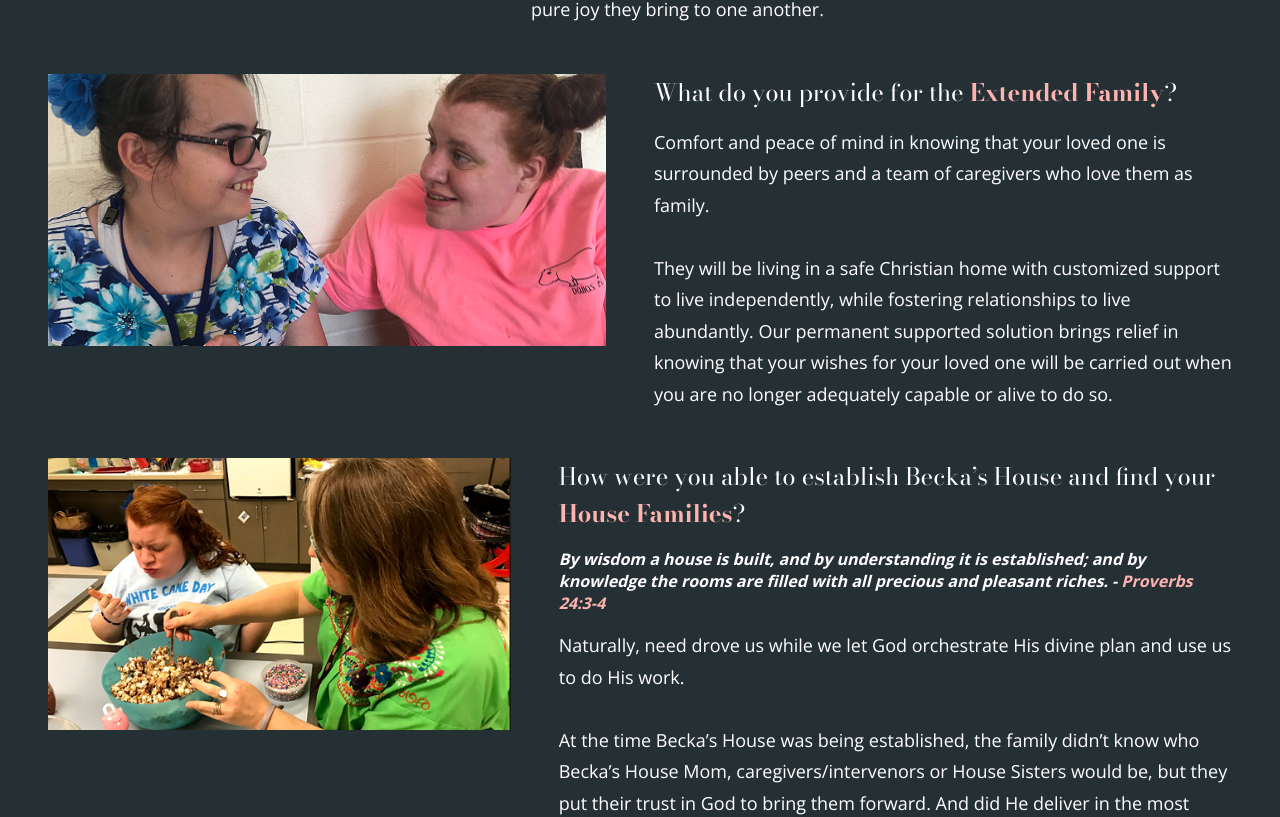
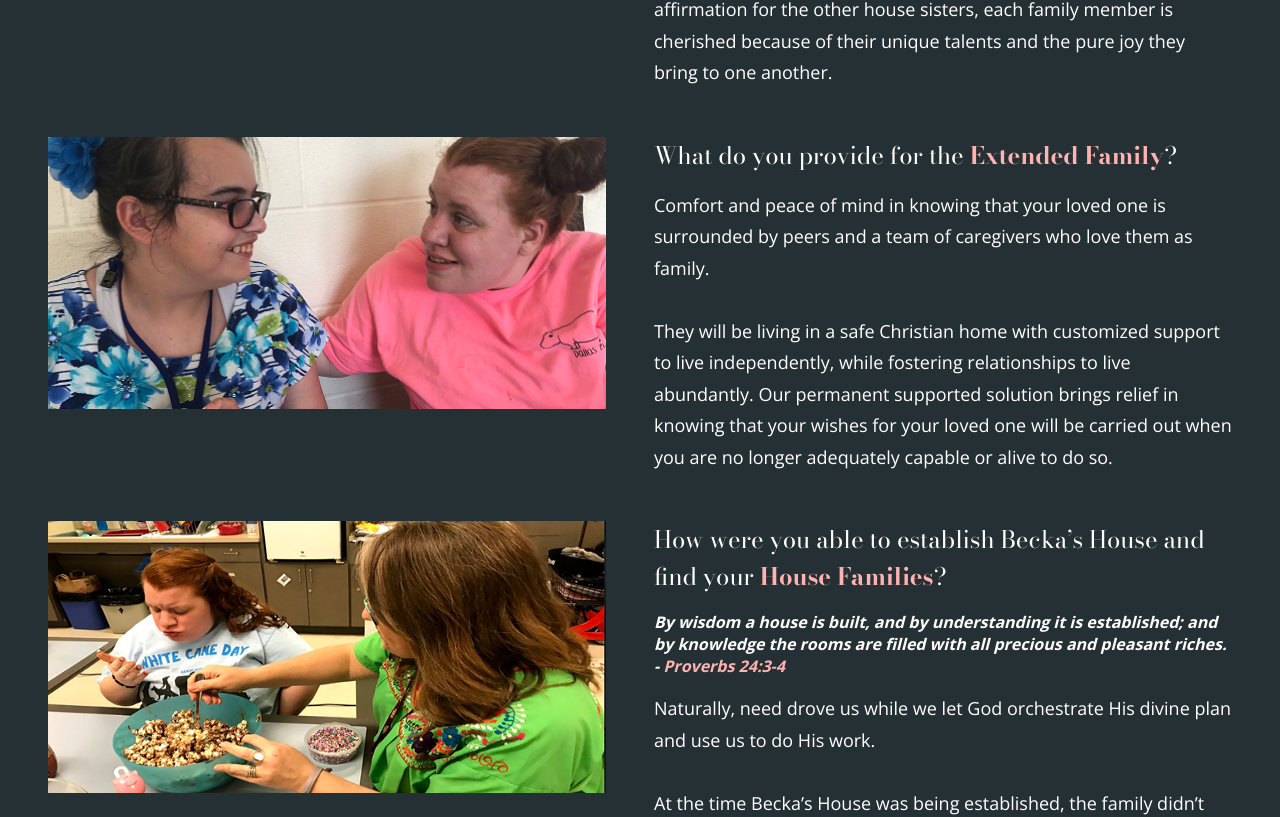
Before and after one commit to gwilliamboyd/beckas-house, a Next.js app: page / in a window 1280 px wide. Shown: the part 3558-4375 px from the top of the page. Built offline with nearby package versions, Linux system fonts and the light colour scheme.

Commit message:
Enforces FAQ image width

```diff
--- a/components/FAQ/FAQ.jsx
+++ b/components/FAQ/FAQ.jsx
@@ -85,12 +85,14 @@ const FAQ = () => {
       />
       {/* Question format - italic bold <p> */}
       <div className={styles.questionContainer}>
+        <div className={styles.faqImageWrapper}>
           <Image
             src={'/faq-4.png'}
             width={558}
             height={272}
             alt={'Beckas House FAQ image'}
           />
+        </div>
         <div className={`${bodoni_moda.className} ${styles.faqText}`}>
           <h2 className={styles.faqHeading}>
             How were you able to establish Becka’s House and find your{' '}
--- a/components/FAQ/Question.jsx
+++ b/components/FAQ/Question.jsx
@@ -24,12 +24,18 @@ const Question = ({
 }) => {
   return (
     <div className={styles.questionContainer}>
+      <div className={styles.faqImageWrapper}>
         <Image
           src={imgSrc}
           width={558}
           height={272}
+          style={{
+            objectFit: 'cover',
+            objectPosition: 'center',
+          }}
           alt={'Beckas House FAQ image'}
         />
+      </div>
       <div className={`${bodoni_moda.className} ${styles.faqText}`}>
         <h2 className={styles.faqHeading}>
           {headingA}
--- a/styles/faq.module.css
+++ b/styles/faq.module.css
@@ -43,4 +43,13 @@
   align-items: flex-start;
   justify-content: flex-start;
   gap: 1em;
+  min-width: 558px;
 }
+
+.faqImage {
+  background-position: center;
+  background-size: cover;
+  min-width: 558px;
+  width: 100%;
+  height: 272px;
+}
```
Also changed, not shown: components/FAQ/FAQImage.jsx (added, +12 -0 lines). Lines whose indentation alone changed are shown as unchanged.
